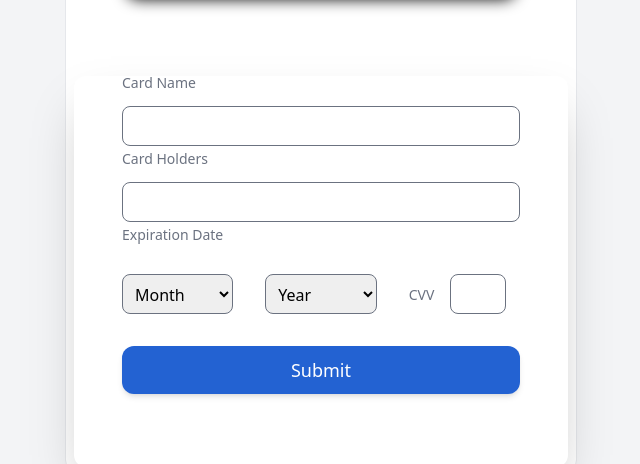
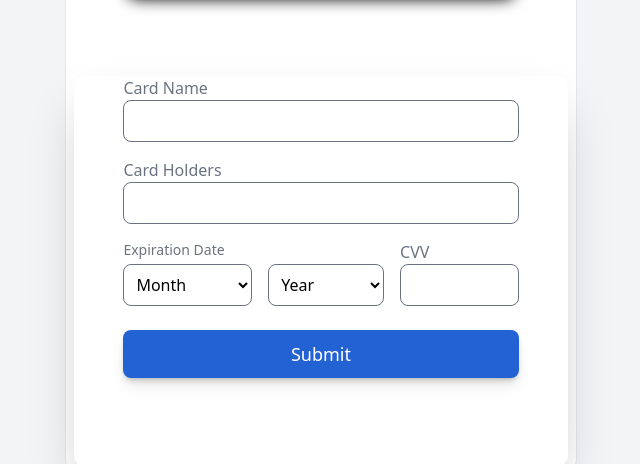
Before and after one commit to dev-shetty/credit-card-ui, a React (Vite) app: page / in a window 1280 px wide. Shown: the part 324-788 px from the top of the page, without its empty margins (319-959 px from the left). Built offline with nearby package versions, Linux system fonts and the light colour scheme.

Commit message:
Updated CSS

```diff
--- a/src/components/Button.tsx
+++ b/src/components/Button.tsx
@@ -1,16 +1,13 @@
-import React from 'react'
+import React from "react"
 
 export default function Button() {
   return (
-      <button
-          type="submit"
-          className="inline-flex items-center bg-primary w-full  h-12  text-white text-lg font-medium
-           focus:outline-none focus:ring-2 focus:ring-offset-2 focus:ring-primary rounded-none
-            justify-center shadow-lg hover:bg-primary-dark
-           "
-          title="Submit"
-      >
-          Submit
+    <button
+      type="submit"
+      className="inline-flex items-center bg-primary w-full  h-12  text-white text-lg font-medium focus:outline-none hover:ring-2 hover:ring-offset-2  focus:ring-2 focus:ring-offset-2 focus:ring-primary rounded-lg justify-center shadow-lg hover:bg-primary-dark transition-all"
+      title="Submit"
+    >
+      Submit
     </button>
   )
 }
--- a/src/components/Card.tsx
+++ b/src/components/Card.tsx
@@ -27,8 +27,6 @@ function Card({ cardNumber, name, expires }: Props) {
     else setSide(1)
   }
 
-  console.log(side)
-
   // Deveesh Part
   return (
     <div className="card rounded-t-2xl flex items-center justify-center">
--- a/src/components/CardForm.tsx
+++ b/src/components/CardForm.tsx
@@ -3,7 +3,7 @@ import Form from "./Form"
 
 function CardForm() {
   return (
-    <div className="grid grid-rows-2 h-full border bg-white p-2 w-11/12 md:w-4/5 lg:w-3/5 xl:w-2/5 rounded-2xl my-20">
+    <div className="grid md:grid-rows-2 h-full border bg-white p-2 w-11/12 md:w-4/5 lg:w-3/5 xl:w-2/5 rounded-2xl">
       <Card cardNumber={"1234567890123456"} />
       <Form />
     </div>
--- a/src/components/Form.tsx
+++ b/src/components/Form.tsx
@@ -5,45 +5,29 @@ import Select from "./Select"
 function Form() {
   const months = Array.from({ length: 12 }, (_, i) => i + 1)
   const years = Array.from({ length: 12 }, (_, i) => i + 2021)
-  return <div className="relative shadow-2xl rounded-xl p-8 md:p-12 lg:p-16 xl:p-20 2xl:p-24 bg-white w-full h-inherit
-  ">
-    <div className="transform -translate-y-1/2 absolute  w-full  left-0 px-12  top-[40%]
-    ">
-      <Input
-        label="Card Name"
-      />
-      <Input
-        label="Card Holders"
-      />
-      <label htmlFor="cardName" className=" text-gray-500 text-sm
-      ">
-        Expiration Date
-      </label>
-
-      <div className="grid grid-cols-2 gap-4  md:gap-8 md:grid-cols-3
-    ">
-
-        <Select
-          options={months}
-          optionName="Month"
-        />
-        <Select
-          options={years}
-          optionName="Year"
-        />
-        <div>
-          <Input
-            label="CVV"
-            className="md:w-2/4 ml-4 mt-7 text-right p-4"
-          />
+  return (
+    <div className="  shadow-2xl rounded-xl px-[10%] bg-white w-full">
+      <div className="flex flex-col gap-2 md:gap-4">
+        <Input label="Card Name" />
+        <Input label="Card Holders" />
+        <div className="grid grid-cols-[70%_30%]  ">
+          <div className="flex flex-col gap-1">
+            <label htmlFor="cardName" className=" text-gray-500 text-sm">
+              Expiration Date
+            </label>
+            <div className="flex w-full gap-4 pr-4">
+              <Select options={months} optionName="Month" />
+              <Select options={years} optionName="Year" />
+            </div>
+          </div>
+          <Input label="CVV" className="text-right" />
+        </div>
+        <div className="mx-auto w-full bg-white shadow-md rounded-lg md:mt-2">
+          <Button />
         </div>
       </div>
-      <div className="max-w-md mx-auto bg-white rounded-xl shadow-md overflow-hidden md:max-w-2xl mt-8
-    ">
-        <Button />
-      </div>
     </div>
-  </div>
+  )
 }
 
 export default Form
--- a/src/components/Input.tsx
+++ b/src/components/Input.tsx
@@ -1,25 +1,20 @@
-import React from 'react'
 interface InputProps {
-  label: string;
-  text?: string;
-  className?: string;
+  label: string
+  text?: string
+  className?: string
 }
 
-export default function Input({
-  label,
-  text,
-  className,
-}: InputProps) {
+export default function Input({ label, text, className }: InputProps) {
   return (
-    <div>
-      <label htmlFor={label}
-       className=" text-gray-500 text-sm
-      ">
+    <div className="flex flex-col">
+      <label htmlFor={label} className="text-gray-500">
         {label}
-      <input type="text" placeholder='' className={`w-full h-10 rounded-lg  focus:ring-1 focus:ring-offset-2
-       focus:ring-primary focus:outline-none mt-3 border border-gray-500  p-2 ${className}
-        `} />
       </label>
+      <input
+        type="text"
+        placeholder=""
+        className={`w-full rounded-lg focus:ring-1 focus:ring-offset-2 focus:ring-primary focus:outline-none border border-gray-500 p-2 ${className}`}
+      />
     </div>
   )
 }
--- a/src/components/Select.tsx
+++ b/src/components/Select.tsx
@@ -1,31 +1,26 @@
-import React from 'react'
-
 interface SelectProps {
-    options: string[]|number[];
-    optionName: string;
+  options: string[] | number[]
+  optionName: string
 }
 
-export default function Select({
-    options,
-    optionName,
-
-}: SelectProps) {
-
-
+export default function Select({ options, optionName }: SelectProps) {
   return (
-      <div className='mt-4'>
-          <select className="w-full h-10 rounded-lg  focus:ring-1 focus:ring-offset-2 focus:ring-primary focus:outline-none mt-3 border border-gray-500 p-2
-          " id="cardMonth"
-            title='Month'
-              data-ref="cardDate">
-              <option defaultValue="" disabled selected
-              >{optionName}</option>
-              {options.map((option, index) => (
-                  <option key={index} value={option}>{option}</option>
-              ))}
-
-
-          </select>
+    <div className="grow">
+      <select
+        className="w-full rounded-lg focus:ring-1 focus:ring-offset-2 focus:ring-primary focus:outline-none  border border-gray-500 p-2 bg-white"
+        id="cardMonth"
+        title="Month"
+        data-ref="cardDate"
+      >
+        <option defaultValue="" disabled selected>
+          {optionName}
+        </option>
+        {options.map((option, index) => (
+          <option key={index} value={option}>
+            {option}
+          </option>
+        ))}
+      </select>
     </div>
   )
 }
--- a/src/index.css
+++ b/src/index.css
@@ -33,3 +33,7 @@ body,
   /* Use outline as it doesn't take space border can cause unneccesary havoc */
   outline: 1px solid red;
 }
+/*
+* {
+  outline: 1px solid red;
+} */
```
